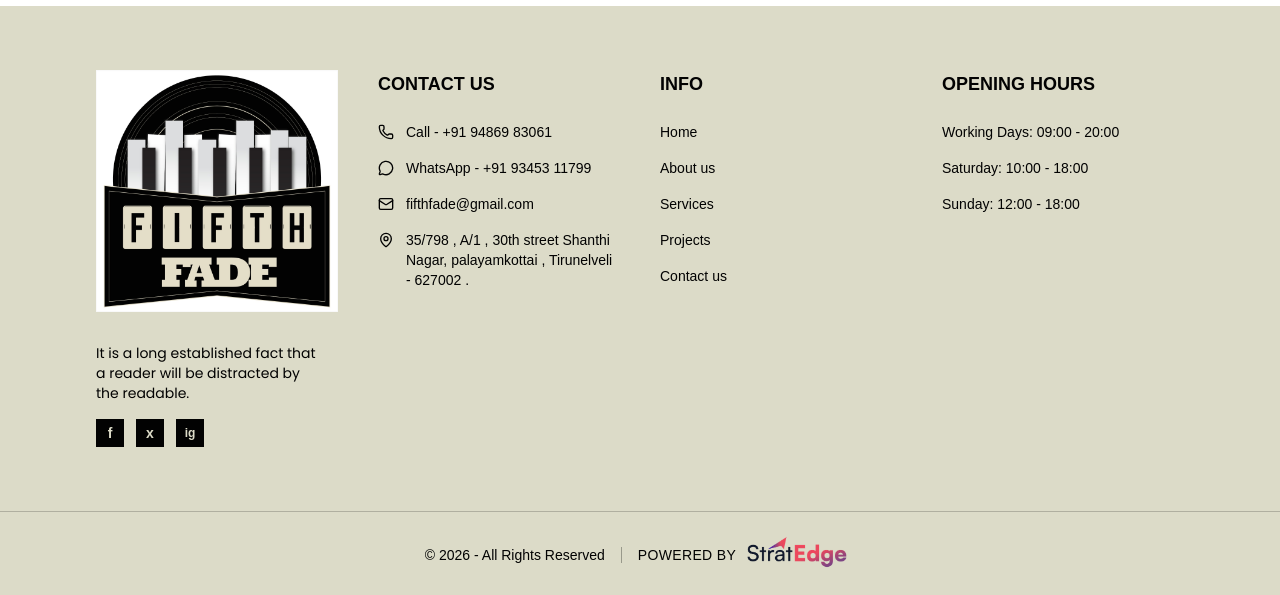
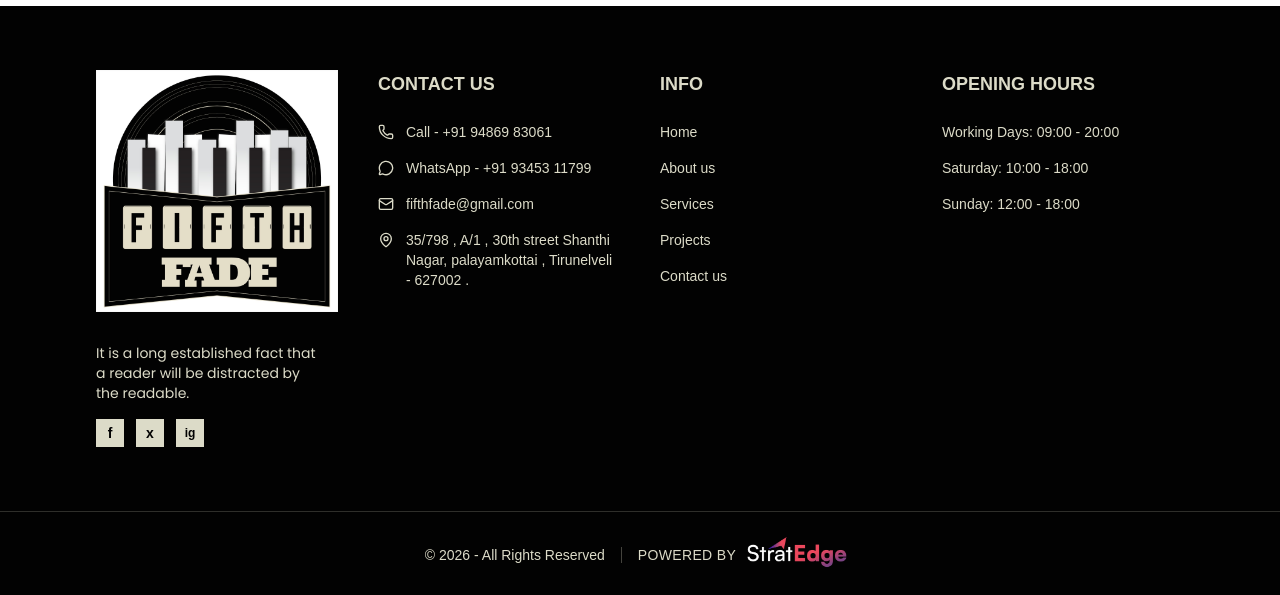
Before and after one commit to stratedgesolutions14-rgb/fifth-fade, a Next.js app: page / in a window 1280 px wide. Shown: the part 6322-6917 px from the top of the page. Built offline with nearby package versions, Linux system fonts and the light colour scheme; a web font is replaced by a local one.

Commit message:
Update footer styles for improved visual consistency, changing background and text colors, and updating logo source for better branding.

```diff
--- a/components/common/footer.tsx
+++ b/components/common/footer.tsx
@@ -16,7 +16,7 @@ const OFFICE_MAP_URL = `https://www.google.com/maps/search/?api=1&query=${encode
 
 export function Footer() {
   return (
-    <footer className="bg-primary text-primary-foreground">
+    <footer className="bg-secondary text-primary-foreground">
       <div className="mx-auto grid max-w-6xl gap-10 px-4 py-16 sm:px-6 md:grid-cols-2 lg:grid-cols-4 lg:px-8">
         <div>
           <Link
@@ -32,7 +32,7 @@ export function Footer() {
             />
           </Link>
 
-          <p className="mt-6 max-w-56 text-sm leading-5 text-secondary">
+          <p className="mt-6 max-w-56 text-sm leading-5 text-primary">
             It is a long established fact that a reader will be distracted by
             the readable.
           </p>
@@ -41,35 +41,35 @@ export function Footer() {
             <Link
               href="#"
               aria-label="Facebook"
-              className="flex size-7 items-center justify-center bg-secondary text-primary transition-colors hover:bg-secondary/90"
+              className="flex size-7 items-center justify-center bg-primary text-primary transition-colors hover:bg-primary/90"
             >
-              <span className="text-sm font-bold">f</span>
+              <span className="text-sm font-bold text-secondary">f</span>
             </Link>
             <Link
               href="#"
               aria-label="X"
-              className="flex size-7 items-center justify-center bg-secondary text-primary transition-colors hover:bg-secondary/90"
+              className="flex size-7 items-center justify-center bg-primary text-primary transition-colors hover:bg-primary/90"
             >
-              <span className="text-sm font-bold">x</span>
+              <span className="text-sm font-bold text-secondary">x</span>
             </Link>
             <Link
               href="#"
               aria-label="Instagram"
-              className="flex size-7 items-center justify-center bg-secondary text-primary transition-colors hover:bg-secondary/90"
+              className="flex size-7 items-center justify-center bg-primary text-primary transition-colors hover:bg-primary/90"
             >
-              <span className="text-xs font-bold">ig</span>
+              <span className="text-xs font-bold text-secondary">ig</span>
             </Link>
           </div>
         </div>
 
         <div>
-          <h2 className="text-lg font-bold uppercase text-secondary">Contact Us</h2>
-          <ul className="mt-6 space-y-4 text-sm text-secondary">
+          <h2 className="text-lg font-bold uppercase text-primary">Contact Us</h2>
+          <ul className="mt-6 space-y-4 text-sm text-primary">
             <li className="flex items-start gap-3">
               <Phone className="mt-0.5 size-4 shrink-0" aria-hidden="true" />
               <Link
                 href="tel:+919486983061"
-                className="transition-colors hover:text-primary-foreground/70"
+                className="transition-colors hover:text-primary/70"
               >
                 Call - +91 94869 83061
               </Link>
@@ -80,7 +80,7 @@ export function Footer() {
                 href="https://wa.me/919345311799"
                 target="_blank"
                 rel="noopener noreferrer"
-                className="transition-colors hover:text-primary-foreground/70"
+                className="transition-colors hover:text-primary/70"
               >
                 WhatsApp - +91 93453 11799
               </Link>
@@ -89,7 +89,7 @@ export function Footer() {
               <Mail className="mt-0.5 size-4 shrink-0" aria-hidden="true" />
               <Link
                 href="mailto:fifthfade@gmail.com"
-                className="transition-colors hover:text-primary-foreground/70"
+                className="transition-colors hover:text-primary/70"
               >
                 fifthfade@gmail.com
               </Link>
@@ -100,7 +100,7 @@ export function Footer() {
                 href={OFFICE_MAP_URL}
                 target="_blank"
                 rel="noopener noreferrer"
-                className="transition-colors hover:text-primary-foreground/70"
+                className="transition-colors hover:text-primary/70"
                 aria-label="Open address in Google Maps"
               >
                 {OFFICE_ADDRESS}
@@ -110,11 +110,11 @@ export function Footer() {
         </div>
 
         <div>
-          <h2 className="text-lg font-bold uppercase text-secondary">Info</h2>
-          <ul className="mt-6 space-y-4 text-sm text-secondary">
+          <h2 className="text-lg font-bold uppercase text-primary">Info</h2>
+          <ul className="mt-6 space-y-4 text-sm text-primary">
             {infoLinks.map((link) => (
               <li key={link.href}>
-                <Link href={link.href} className="transition-colors hover:text-primary-foreground/70">
+                <Link href={link.href} className="transition-colors hover:text-primary/70">
                   {link.label}
                 </Link>
               </li>
@@ -123,8 +123,8 @@ export function Footer() {
         </div>
 
         <div>
-          <h2 className="text-lg font-bold uppercase text-secondary">Opening Hours</h2>
-          <ul className="mt-6 space-y-4 text-sm text-secondary">
+          <h2 className="text-lg font-bold uppercase text-primary">Opening Hours</h2>
+          <ul className="mt-6 space-y-4 text-sm text-primary">
             <li>Working Days: 09:00 - 20:00</li>
             <li>Saturday: 10:00 - 18:00</li>
             <li>Sunday: 12:00 - 18:00</li>
@@ -132,10 +132,10 @@ export function Footer() {
         </div>
       </div>
 
-      <div className="border-t border-secondary/20 px-4 py-6">
-        <div className="mx-auto flex max-w-6xl flex-wrap items-center justify-center gap-x-4 gap-y-3 text-center text-sm text-secondary">
+      <div className="border-t border-primary/20 px-4 py-6">
+        <div className="mx-auto flex max-w-6xl flex-wrap items-center justify-center gap-x-4 gap-y-3 text-center text-sm text-primary">
           <span >© 2026 - All Rights Reserved</span>
-          <span aria-hidden="true" className="hidden h-4 w-px bg-secondary/30 sm:block" />
+          <span aria-hidden="true" className="hidden h-4 w-px bg-primary/30 sm:block" />
           <div className="flex items-center gap-0.5">
             <span className="uppercase tracking-wide">Powered by</span>
             <Link
@@ -146,7 +146,7 @@ export function Footer() {
               aria-label="StratEdge Solutions — visit website"
             >
               <Image
-                src="/created-logo.png"
+                src="/created-white-logo.png"
                 alt="StratEdge Solutions"
                 width={160}
                 height={48}
```
Also changed, not shown: public/created-white-logo.png (added).
